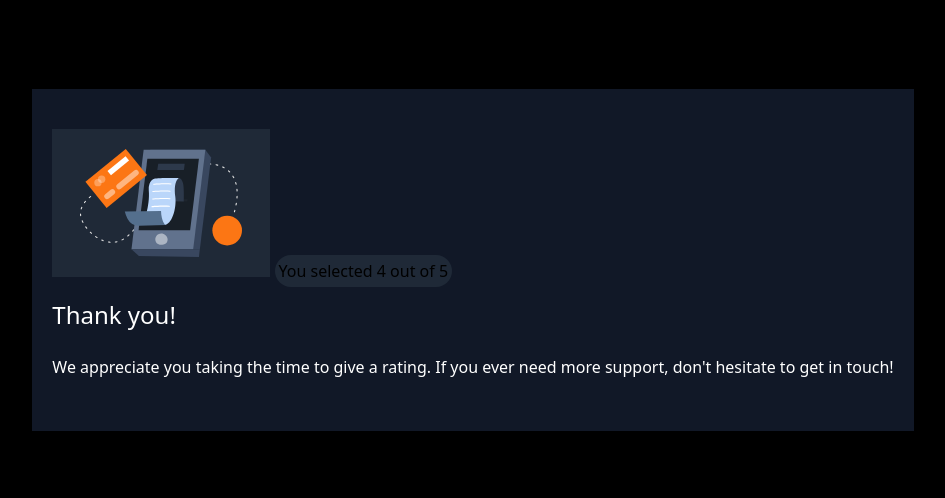
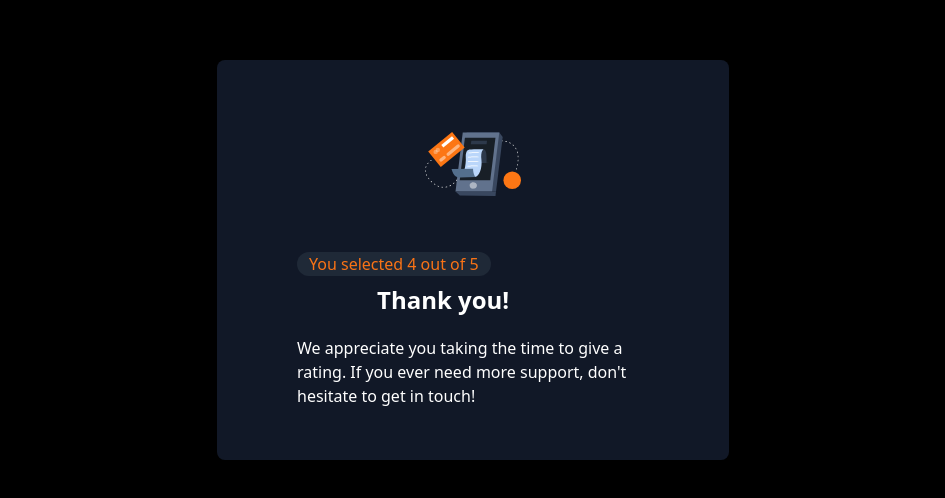
Before and after one commit to Egwu-Marvin/TailwindAssignmentssssssss, a website: page public/thanks.html in a window 1280 px wide. Shown: the part 140-638 px from the top of the page, without its empty margins (167-1112 px from the left). Drawn offline with Linux system fonts and the light colour scheme.

Commit message:
add:updating

```diff
--- a/public/thanks.html
+++ b/public/thanks.html
@@ -4,36 +4,39 @@
     <meta charset="UTF-8">
     <meta name="viewport" content="width=device-width, initial-scale=1.0">
     <link href="output.css" rel="stylesheet">
-    <title>Assignment1</title>
+    <link rel="shortcut icon" href="img/favicon-32x32.png" type="image/x-icon">
+    <title>Thank you</title>
 </head>
 <body>
 
+
     <!-- BACKGROUND SECTION -->
-    <div class="bg-black h-screen flex justify-center items-center max-w-sm mx-auto my-52 py-5 rounded-2xl">
+    <div class="bg-black h-screen flex justify-center items-center max-w-sm mx-auto my-52 px-5  ">
 
-        <!-- CONTAINER SECTION -->
-        <div class=" relative bg-gray-900 px-5 py-10   ">
+         <!-- CONTAINER SECTION -->
+        <div class=" relative bg-gray-900 px-10 py-10  sm:mx-auto sm:max-w-lg sm:rounded-lg sm:px-20 ">
 
             <!-- PICTURE SECTION -->
-            <div class=" inline-block bg-gray-800  py-5 px-7 ">
+            <div class=" bg-gray-900 py-8 px-32  ">
                 <img src="img/illustration-thank-you.svg" alt="thank you ">
-              </div>
+              </div> <br>
 
 
             <!-- FEEDBACK SECTION -->
-            <div class=" inline-block bg-gray-800  py-1 px-1 rounded-full items-center text-orange-600">
-You selected 4 out of 5
+            <div class=" inline-block bg-gray-800  py-12 px-3 rounded-full  text-orange-500">
+              You selected 4 out of 5
+              </div> <br>
+
+             <!--  WRITEUP SECTION -->
+             <div class="text-2xl text-white py-2 px-20  font-bold">
+               <h1>
+                 Thank you!
+                </h1>
               </div>
 
-             <!--  WRITEUP SECTION -->
+            <p class=" text-white py-3 ">We appreciate you taking the time to give a rating. If you ever need more support, don't hesitate to get in touch!</p>
 
-              <h1 class="text-2xl text-white py-3">
-                Thank you!
-              </h1>
-
-            <p class=" text-white py-3">We appreciate you taking the time to give a rating. If you ever need more support, don't hesitate to get in touch!</p>
-
-
+        </div>
 
 
     </div>
```
Also changed, not shown: public/index.html (+4 -4 lines).
